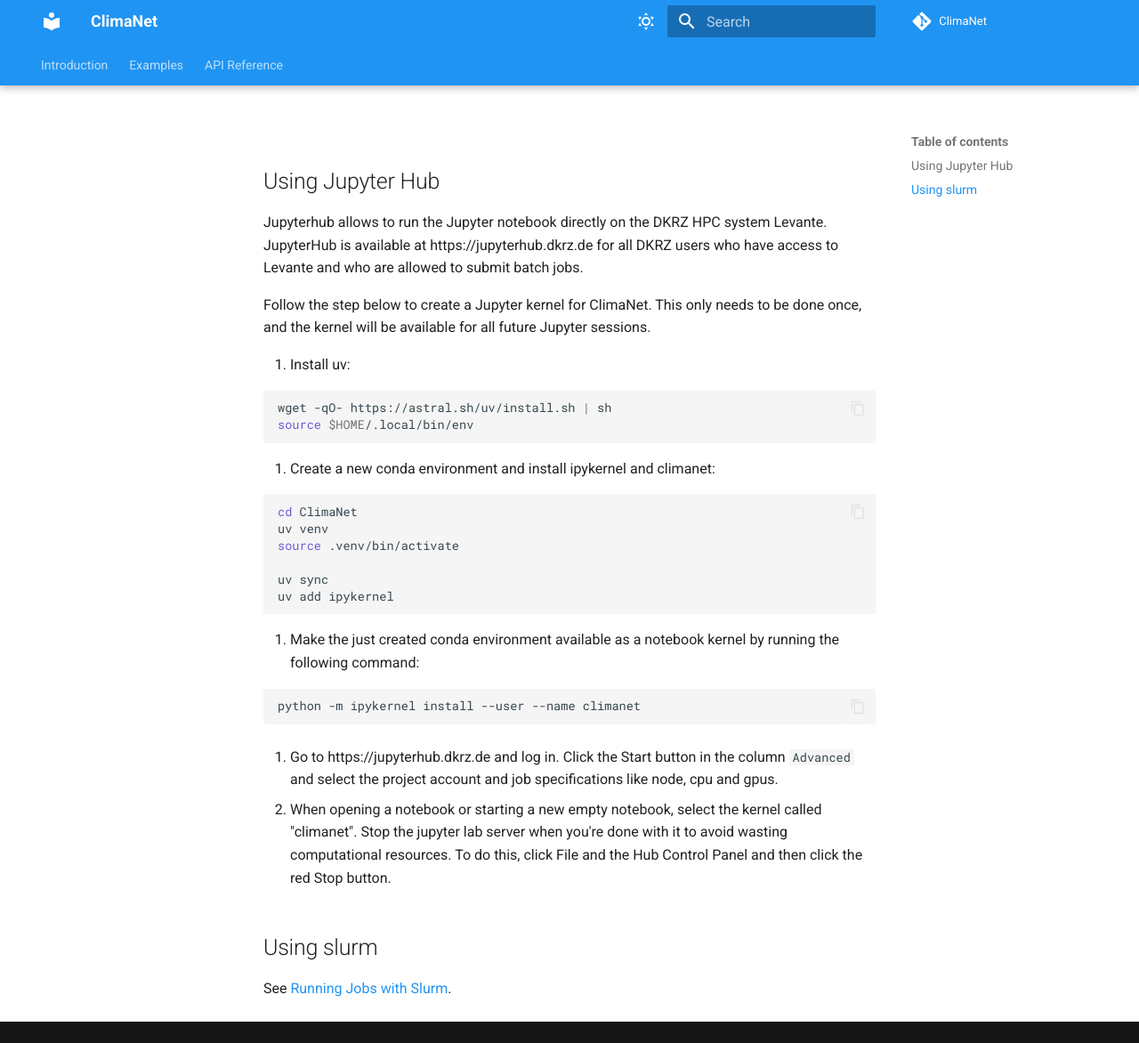
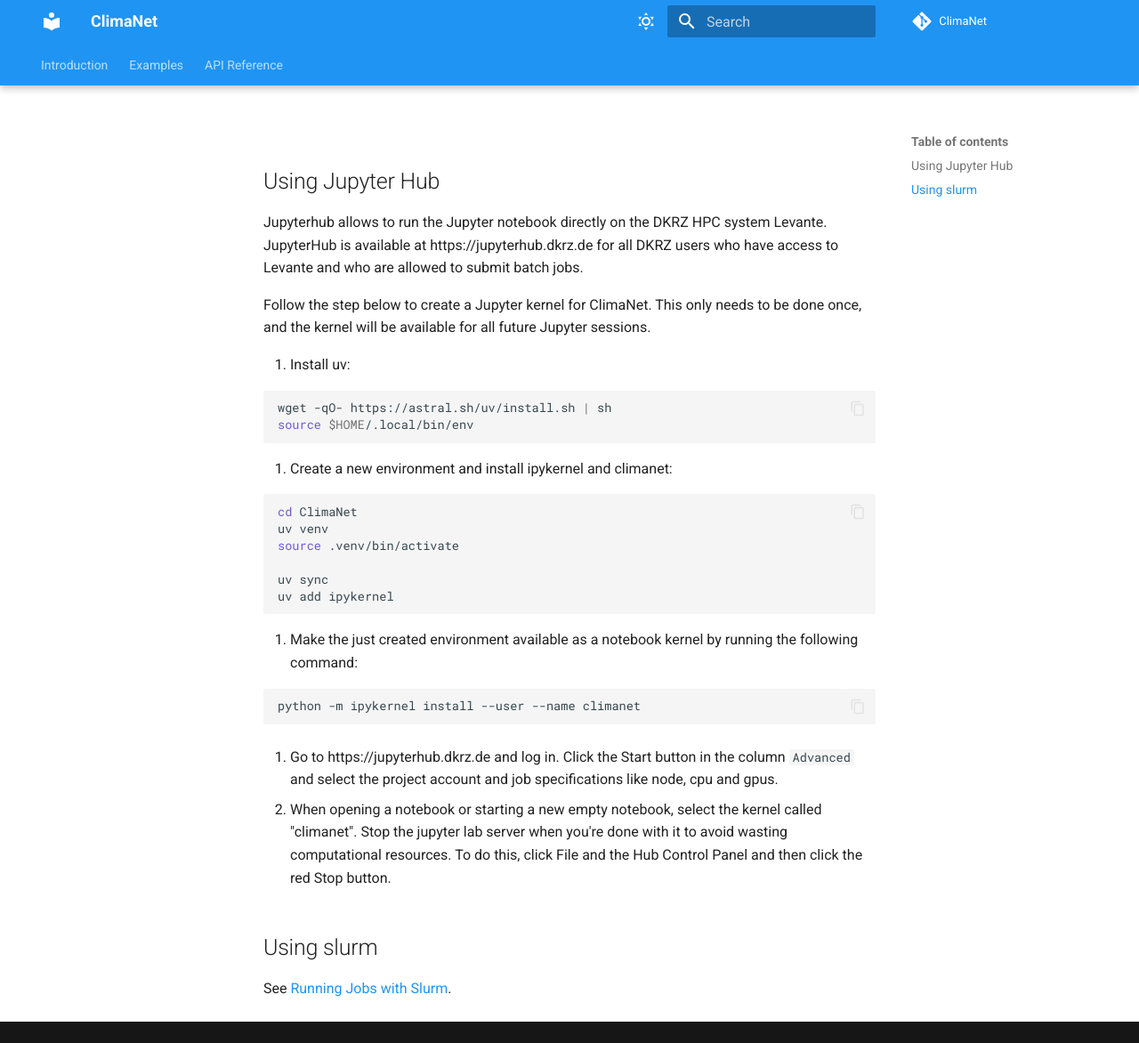
Before and after one commit to ESMValGroup/ClimaNet, an MkDocs documentation site: the page built from docs/levante_usage.md, in a window 1280 px wide and 1172 px high. Shown: the whole window at 89% size. Built offline with MkDocs 1.6.1 and Material for MkDocs 9.7.7, drawn with Linux system fonts in a browser that asks for light colours; comment, search, counter and statistics services are not loaded; the version menu is left out.

Commit message:
remove conda from levante_usage

````diff
--- a/docs/levante_usage.md
+++ b/docs/levante_usage.md
@@ -17,7 +17,7 @@
 source $HOME/.local/bin/env
 ```
 
-2. Create a new conda environment and install ipykernel and climanet:
+2. Create a new environment and install ipykernel and climanet:
 
 ```bash
 cd ClimaNet
@@ -28,7 +28,7 @@
 uv add ipykernel
 ```
 
-3. Make the just created conda environment available as a notebook kernel by
+3. Make the just created environment available as a notebook kernel by
    running the following command:
 
 ```bash
````
